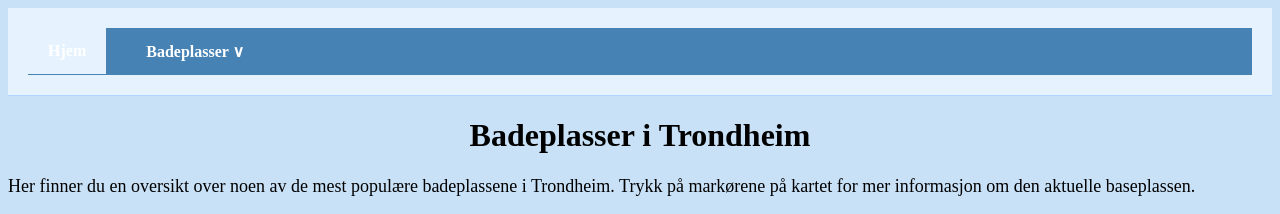
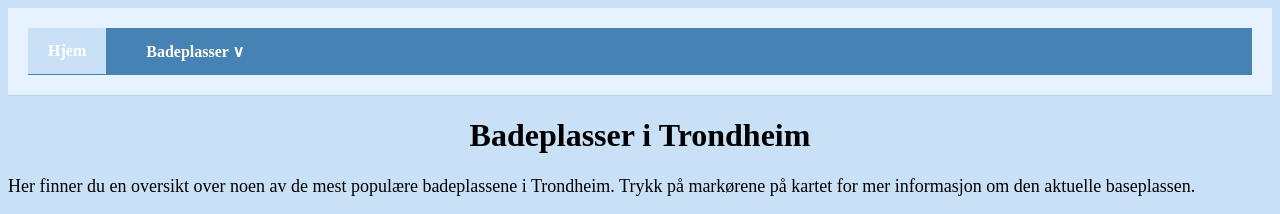
Before and after one commit to petramorkenaune/badeplass2, a plain HTML site: page index.html in a window 1280 px wide. In both pictures the pointer is over the link "Hjem". Shown: the top 214 px of the page. Drawn offline with Linux system fonts and the light colour scheme.

Commit message:
Update styles.css

```diff
--- a/styles.css
+++ b/styles.css
@@ -8,8 +8,8 @@ header {
     background-color: #e6f3ff;
     padding: 20px;
     text-align: center;
-    font-size: 22px;
     font-weight: bold;
+    font-size: 16px;
     border-bottom: 1px solid #b0d4ff;
 }
 
@@ -60,7 +60,7 @@ p {
 }
 
 .menu a:hover {
-    background: #e6f3ff ;
+    background: #c9e1f7 ;
 }
 
 .dropdown-content {
```
